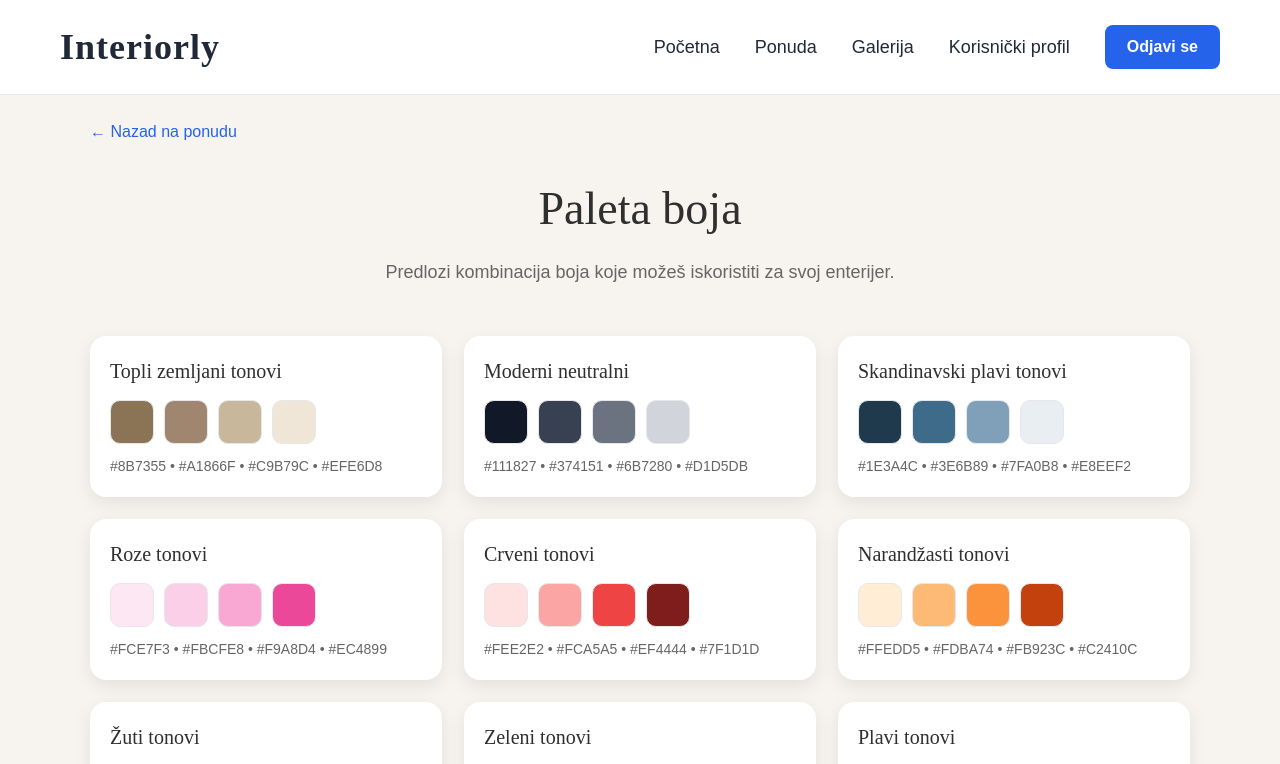
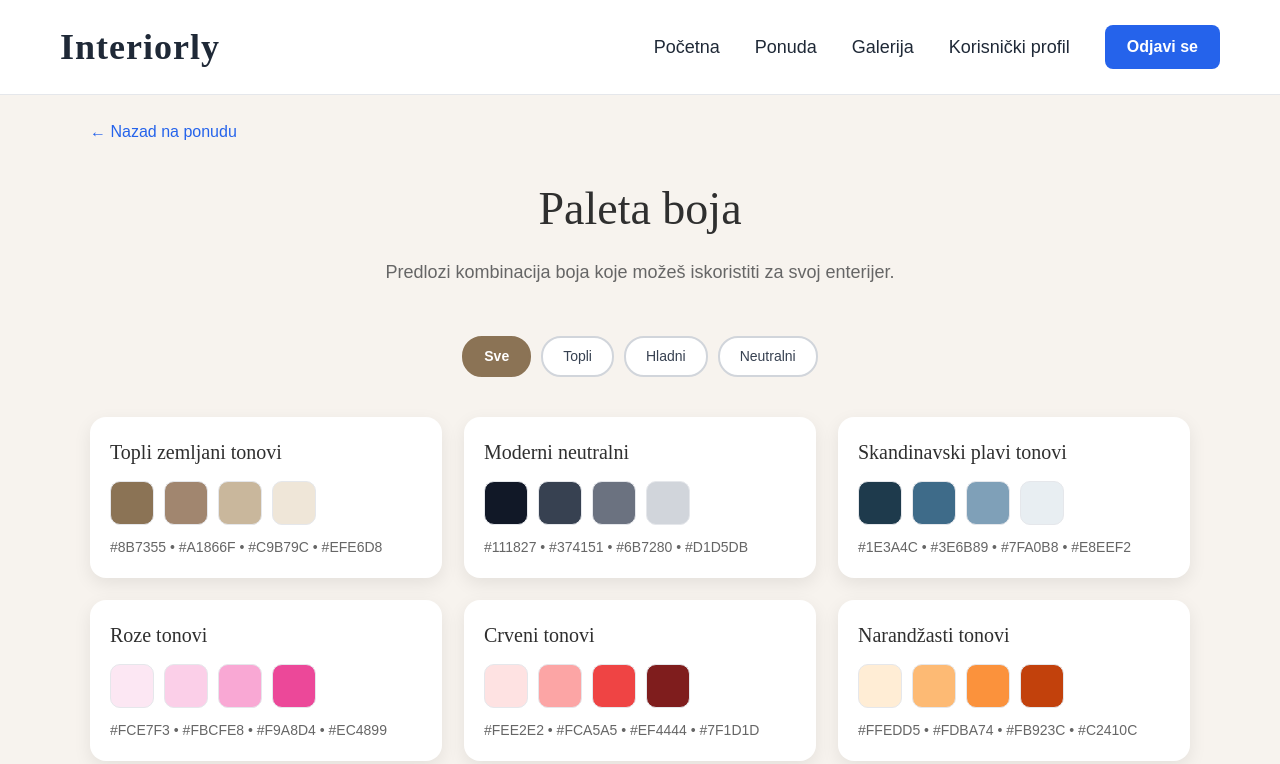
Before and after one commit to elab-development/klijentske-veb-tehnologije-i-skriptni-jezici-2025-26-2024-0587-virtuelni-dizajn-enterijera, a React (Vite) app: page /boje in a window 1280 px wide. Shown: the top 764 px of the page. Built offline with nearby package versions, Linux system fonts and the light colour scheme.

Commit message:
Implementirano filtriranje na stranici Boje

```diff
--- a/src/pages/Boje.tsx
+++ b/src/pages/Boje.tsx
@@ -1,20 +1,32 @@
 import { useNavigate } from "react-router-dom";
+import { useState } from "react";
+
+type Ton = "sve" | "topli" | "hladni" | "neutralni";
 
 function Boje() {
   const navigate = useNavigate();
+  const [aktivniTon, setAktivniTon] = useState<Ton>("sve");
 
   const palete = [
-    { naziv: "Topli zemljani tonovi", boje: ["#8B7355", "#A1866F", "#C9B79C", "#EFE6D8"] },
-    { naziv: "Moderni neutralni", boje: ["#111827", "#374151", "#6B7280", "#D1D5DB"] },
-    { naziv: "Skandinavski plavi tonovi", boje: ["#1E3A4C", "#3E6B89", "#7FA0B8", "#E8EEF2"] },
-    { naziv: "Roze tonovi", boje: ["#FCE7F3", "#FBCFE8", "#F9A8D4", "#EC4899"] },
-    { naziv: "Crveni tonovi", boje: ["#FEE2E2", "#FCA5A5", "#EF4444", "#7F1D1D"] },
-    { naziv: "Narandžasti tonovi", boje: ["#FFEDD5", "#FDBA74", "#FB923C", "#C2410C"] },
-    { naziv: "Žuti tonovi", boje: ["#FEF9C3", "#FDE68A", "#FACC15", "#CA8A04"] },
-    { naziv: "Zeleni tonovi", boje: ["#DCFCE7", "#86EFAC", "#0eab48", "#14532D"] },
-    { naziv: "Plavi tonovi", boje: ["#DBEAFE", "#93C5FD", "#3B82F6", "#1E3A8A"] },
-    { naziv: "Ljubičasti tonovi", boje: ["#F3E8FF", "#D8B4FE", "#A855F7", "#4C1D95"] },
+    { naziv: "Topli zemljani tonovi", boje: ["#8B7355", "#A1866F", "#C9B79C", "#EFE6D8"], ton: "topli" },
+    { naziv: "Moderni neutralni", boje: ["#111827", "#374151", "#6B7280", "#D1D5DB"], ton: "neutralni" },
+    { naziv: "Skandinavski plavi tonovi", boje: ["#1E3A4C", "#3E6B89", "#7FA0B8", "#E8EEF2"], ton: "hladni" },
+    { naziv: "Roze tonovi", boje: ["#FCE7F3", "#FBCFE8", "#F9A8D4", "#EC4899"], ton: "topli" },
+    { naziv: "Crveni tonovi", boje: ["#FEE2E2", "#FCA5A5", "#EF4444", "#7F1D1D"], ton: "topli"},
+    { naziv: "Narandžasti tonovi", boje: ["#FFEDD5", "#FDBA74", "#FB923C", "#C2410C"], ton: "topli" },
+    { naziv: "Žuti tonovi", boje: ["#FEF9C3", "#FDE68A", "#FACC15", "#CA8A04"], ton: "topli" },
+    { naziv: "Zeleni tonovi", boje: ["#DCFCE7", "#86EFAC", "#0eab48", "#14532D"], ton: "hladni" },
+    { naziv: "Plavi tonovi", boje: ["#DBEAFE", "#93C5FD", "#3B82F6", "#1E3A8A"], ton: "hladni"},
+    { naziv: "Ljubičasti tonovi", boje: ["#F3E8FF", "#D8B4FE", "#A855F7", "#4C1D95"], ton: "hladni" },
   ];
+
+  const filteri: { id: Ton; oznaka: string}[] = [
+    { id: "sve", oznaka: "Sve"},
+    { id: "topli", oznaka: "Topli"},
+    { id: "hladni", oznaka: "Hladni"},
+    {id: "neutralni", oznaka: "Neutralni"},
+  ];
+  const filPalete = aktivniTon === "sve" ? palete: palete.filter((p) => p.ton === aktivniTon);
 
   return (
     <div style={{ minHeight: "100vh", backgroundColor: "#f7f3ee", paddingTop: "120px", paddingBottom: "60px", paddingLeft: "40px", paddingRight: "40px" }}>
@@ -34,8 +46,31 @@ function Boje() {
           Predlozi kombinacija boja koje možeš iskoristiti za svoj enterijer.
         </p>
 
+        <div style={{ display: "flex", justifyContent:"center", gap:"10px", marginBottom:"40px", flexWrap: "wrap"}}>
+        {filteri.map((f) => (
+          <button
+          key = {f.id}
+          onClick={() => setAktivniTon(f.id)}
+          style ={{
+            padding: "8px 20px",
+            borderRadius: "20px",
+            border:" 2px solid",
+            borderColor: aktivniTon === f.id ? "#8b7355" : "#d1d5db",
+            backgroundColor: aktivniTon === f.id ? "#8b7355" : "white",
+            color: aktivniTon === f.id ? "white" : "#374151",
+            cursor: "pointer",
+            fontSize: "14px",
+            fontWeight: aktivniTon === f.id ? 600: 400,
+            transition: " all 0.2s",
+          }}
+          >
+            {f.oznaka}
+          </button>
+        ))}
+        </div>
+
         <div style={{ display: "grid", gridTemplateColumns: "repeat(auto-fit, minmax(260px, 1fr))", gap: "22px" }}>
-          {palete.map((paleta) => (
+          {filPalete.map((paleta) => (
             <div key={paleta.naziv} style={{ backgroundColor: "#fff", borderRadius: "16px", padding: "20px", boxShadow: "0 6px 18px rgba(0,0,0,0.08)" }}>
               <h2 style={{ fontSize: "20px", marginBottom: "14px", color: "#2f2f2f" }}>
                 {paleta.naziv}
```
